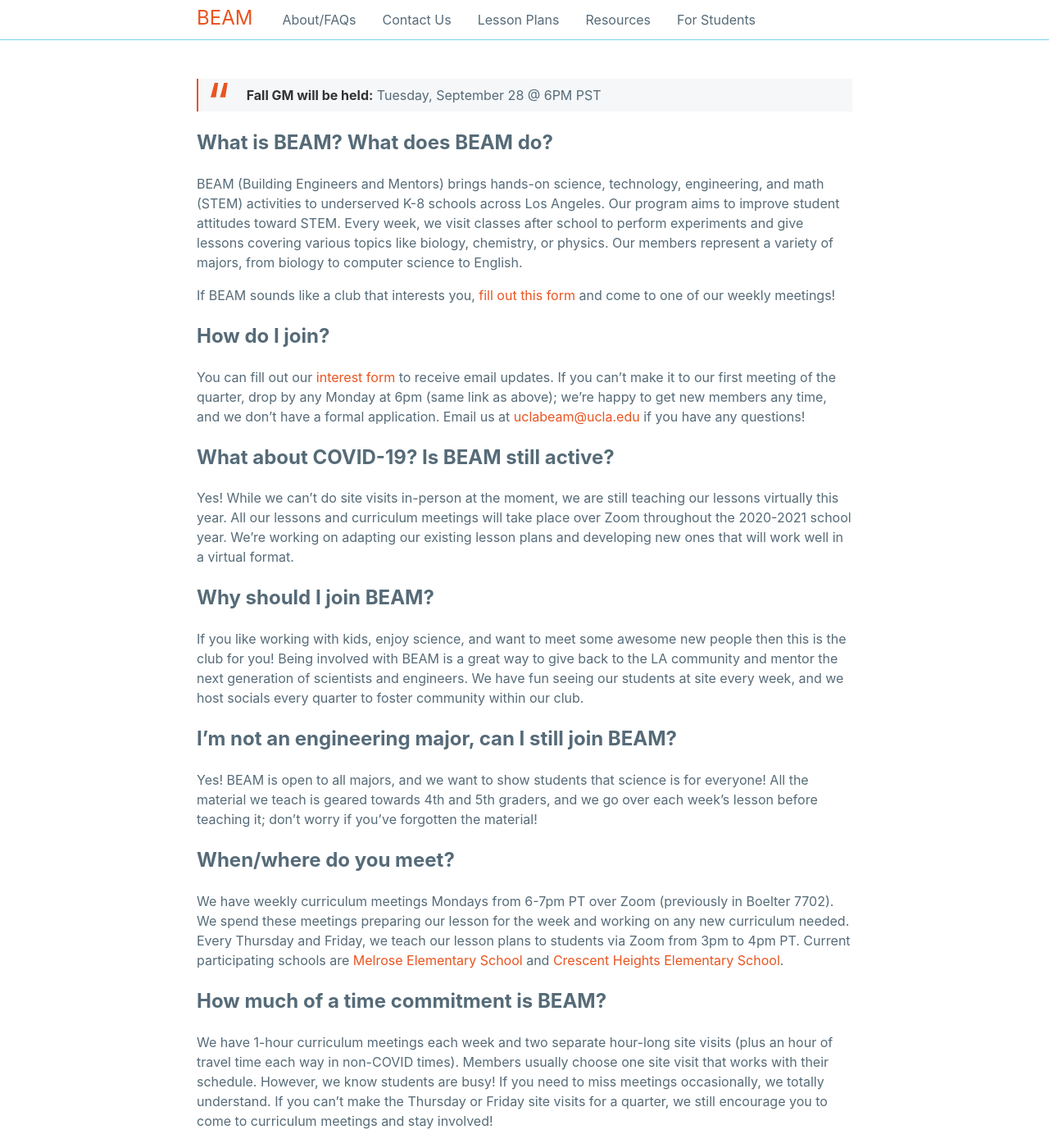
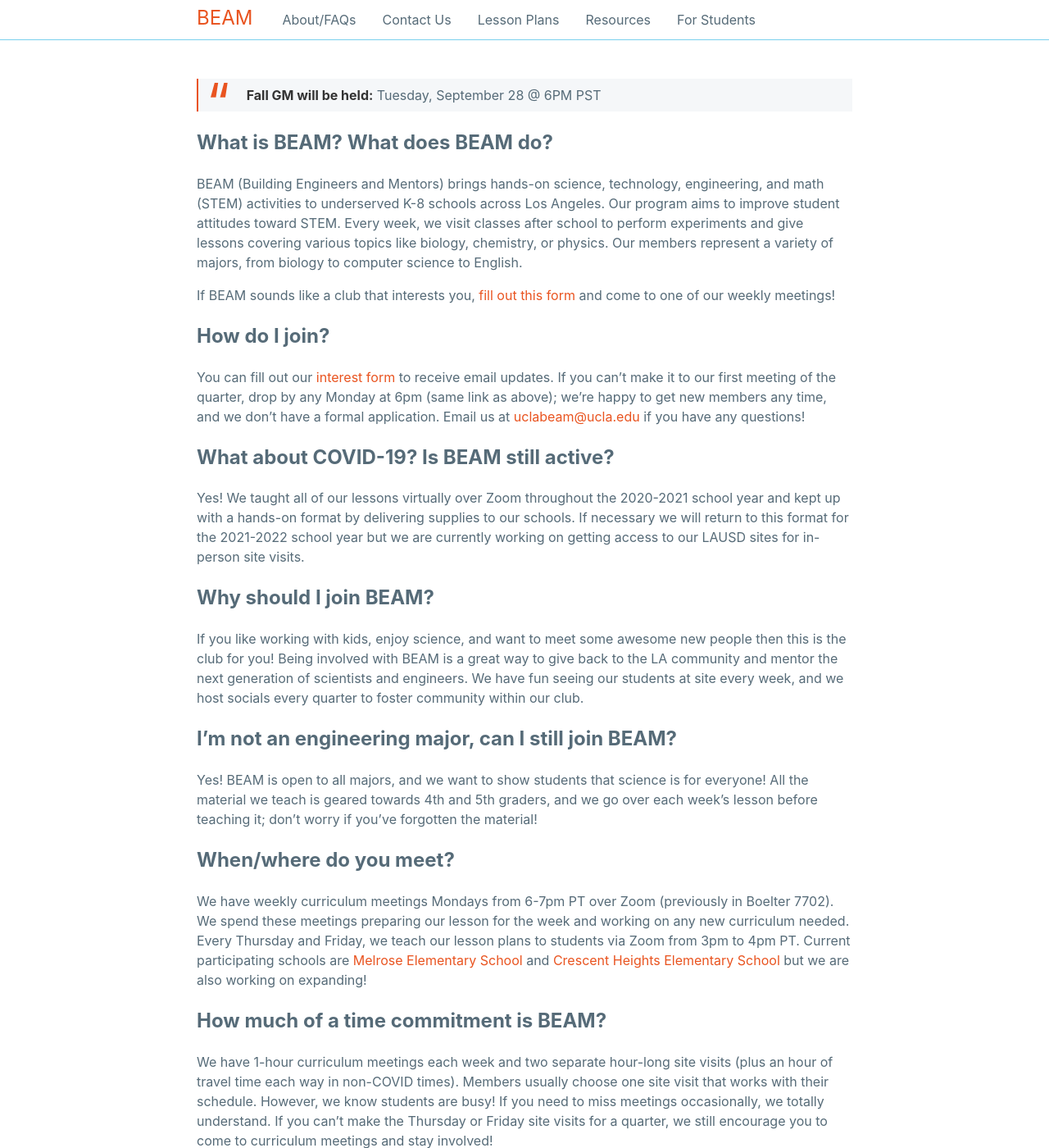
Before and after one commit to beam-ucla/beam-website, a Jekyll site: the page built from about.md, in a window 1280 px wide and 1400 px high. Shown: the whole window at 82% size. Built offline with Jekyll 4.4.1, drawn with Linux system fonts in a browser that asks for light colours.

Commit message:
changed COVID blurb and others

```diff
--- a/about.md
+++ b/about.md
@@ -17,7 +17,7 @@
 
 ## What about COVID-19? Is BEAM still active?
 
-Yes! While we can't do site visits in-person at the moment, we are still teaching our lessons virtually this year. All our lessons and curriculum meetings will take place over Zoom throughout the 2020-2021 school year. We're working on adapting our existing lesson plans and developing new ones that will work well in a virtual format.
+Yes! We taught all of our lessons virtually over Zoom throughout the 2020-2021 school year and kept up with a hands-on format by delivering supplies to our schools. If necessary we will return to this format for the 2021-2022 school year but we are currently working on getting access to our LAUSD sites for in-person site visits.
 
 ## Why should I join BEAM?
 
@@ -29,7 +29,7 @@
 
 ## When/where do you meet?
 
-We have weekly curriculum meetings Mondays from 6-7pm PT over Zoom (previously in Boelter 7702). We spend these meetings preparing our lesson for the week and working on any new curriculum needed. Every Thursday and Friday, we teach our lesson plans to students via Zoom from 3pm to 4pm PT. Current participating schools are [Melrose Elementary School](https://melrose-lausd-ca.schoolloop.com/) and [Crescent Heights Elementary School](https://crescentheightsmagnet-lausd-ca.schoolloop.com/).
+We have weekly curriculum meetings Mondays from 6-7pm PT over Zoom (previously in Boelter 7702). We spend these meetings preparing our lesson for the week and working on any new curriculum needed. Every Thursday and Friday, we teach our lesson plans to students via Zoom from 3pm to 4pm PT. Current participating schools are [Melrose Elementary School](https://melrose-lausd-ca.schoolloop.com/) and [Crescent Heights Elementary School](https://crescentheightsmagnet-lausd-ca.schoolloop.com/) but we are also working on expanding!
 
 ## How much of a time commitment is BEAM?
 
```
